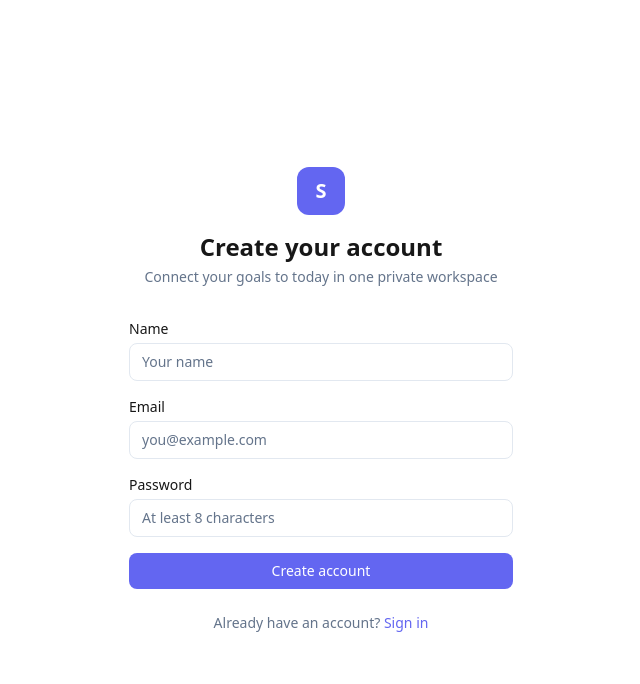
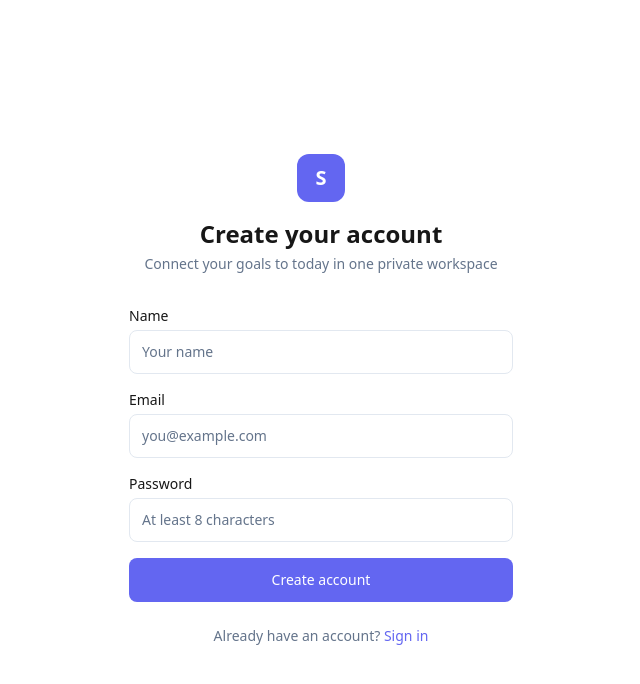
Before and after one commit to camster91/synapse, a Next.js app: page /register in a window 1280 px wide. Shown: the top 684 px of the page, without its empty margins (319-959 px from the left). Built offline with nearby package versions, Linux system fonts and the light colour scheme.

Commit message:
harden authentication journey states

```diff
--- a/src/app/login/page.tsx
+++ b/src/app/login/page.tsx
@@ -10,11 +10,15 @@ export default function LoginPage() {
   const [error, setError] = useState("");
   const [email, setEmail] = useState("");
   const [password, setPassword] = useState("");
+  const [submitting, setSubmitting] = useState(false);
 
   const handleLogin = async (e: React.FormEvent) => {
     e.preventDefault();
+    if (submitting) return;
     setError("");
+    setSubmitting(true);
 
+    try {
       const result = await signIn("credentials", {
         email,
         password,
@@ -24,12 +28,20 @@ export default function LoginPage() {
       if (result?.error) {
         setError(result.error === "CredentialsSignin"
           ? "Invalid email or password"
-        : result.error);
+          : "Sign in is temporarily unavailable. Please try again.");
         return;
       }
 
       if (result?.ok) {
         router.push(postAuthenticationPath());
+        return;
+      }
+
+      setError("Sign in is temporarily unavailable. Please try again.");
+    } catch {
+      setError("Unable to sign in. Check your connection and try again.");
+    } finally {
+      setSubmitting(false);
     }
   };
 
@@ -44,7 +56,7 @@ export default function LoginPage() {
           <p className="text-sm text-muted-foreground mt-1">Sign in to your Synapse account</p>
         </div>
 
-        <form onSubmit={handleLogin} className="space-y-4">
+        <form onSubmit={handleLogin} aria-busy={submitting} className="space-y-4">
           {error && (
             <div role="alert" aria-live="polite" className="p-3 text-sm text-destructive bg-destructive/10 rounded-lg">
               {error}
@@ -63,7 +75,8 @@ export default function LoginPage() {
               onChange={(e) => setEmail(e.target.value)}
               placeholder="you@example.com"
               required
-              className="w-full px-3 py-2 bg-background border border-input rounded-lg text-sm text-foreground placeholder:text-muted-foreground focus:outline-none focus:ring-2 focus:ring-ring"
+              disabled={submitting}
+              className="w-full min-h-11 px-3 py-2 bg-background border border-input rounded-lg text-sm text-foreground placeholder:text-muted-foreground focus:outline-none focus:ring-2 focus:ring-ring disabled:cursor-not-allowed disabled:opacity-60"
             />
           </div>
 
@@ -78,15 +91,17 @@ export default function LoginPage() {
               onChange={(e) => setPassword(e.target.value)}
               placeholder="Enter your password"
               required
-              className="w-full px-3 py-2 bg-background border border-input rounded-lg text-sm text-foreground placeholder:text-muted-foreground focus:outline-none focus:ring-2 focus:ring-ring"
+              disabled={submitting}
+              className="w-full min-h-11 px-3 py-2 bg-background border border-input rounded-lg text-sm text-foreground placeholder:text-muted-foreground focus:outline-none focus:ring-2 focus:ring-ring disabled:cursor-not-allowed disabled:opacity-60"
             />
           </div>
 
           <button
             type="submit"
-            className="w-full px-4 py-2 bg-primary text-primary-foreground rounded-lg text-sm font-medium hover:bg-primary/90 transition-colors"
+            disabled={submitting}
+            className="w-full min-h-11 px-4 py-2 bg-primary text-primary-foreground rounded-lg text-sm font-medium hover:bg-primary/90 transition-colors disabled:cursor-not-allowed disabled:opacity-60"
           >
-            Sign in
+            {submitting ? "Signing in…" : "Sign in"}
           </button>
         </form>
 
--- a/src/app/register/page.tsx
+++ b/src/app/register/page.tsx
@@ -11,10 +11,13 @@ export default function RegisterPage() {
   const [name, setName] = useState("");
   const [email, setEmail] = useState("");
   const [password, setPassword] = useState("");
+  const [submitting, setSubmitting] = useState(false);
 
   const handleSubmit = async (e: React.FormEvent) => {
     e.preventDefault();
+    if (submitting) return;
     setError("");
+    setSubmitting(true);
 
     try {
       const res = await fetch("/api/auth/register", {
@@ -54,6 +57,8 @@ export default function RegisterPage() {
       }
     } catch {
       setError("Something went wrong. Please try again.");
+    } finally {
+      setSubmitting(false);
     }
   };
 
@@ -68,7 +73,7 @@ export default function RegisterPage() {
           <p className="text-sm text-muted-foreground mt-1">Connect your goals to today in one private workspace</p>
         </div>
 
-        <form onSubmit={handleSubmit} className="space-y-4">
+        <form onSubmit={handleSubmit} aria-busy={submitting} className="space-y-4">
           {error && (
             <div role="alert" aria-live="polite" className="p-3 text-sm text-destructive bg-destructive/10 rounded-lg">
               {error}
@@ -86,7 +91,8 @@ export default function RegisterPage() {
               onChange={(e) => setName(e.target.value)}
               placeholder="Your name"
               required
-              className="w-full px-3 py-2 bg-background border border-input rounded-lg text-sm text-foreground placeholder:text-muted-foreground focus:outline-none focus:ring-2 focus:ring-ring"
+              disabled={submitting}
+              className="w-full min-h-11 px-3 py-2 bg-background border border-input rounded-lg text-sm text-foreground placeholder:text-muted-foreground focus:outline-none focus:ring-2 focus:ring-ring disabled:cursor-not-allowed disabled:opacity-60"
             />
           </div>
 
@@ -102,7 +108,8 @@ export default function RegisterPage() {
               onChange={(e) => setEmail(e.target.value)}
               placeholder="you@example.com"
               required
-              className="w-full px-3 py-2 bg-background border border-input rounded-lg text-sm text-foreground placeholder:text-muted-foreground focus:outline-none focus:ring-2 focus:ring-ring"
+              disabled={submitting}
+              className="w-full min-h-11 px-3 py-2 bg-background border border-input rounded-lg text-sm text-foreground placeholder:text-muted-foreground focus:outline-none focus:ring-2 focus:ring-ring disabled:cursor-not-allowed disabled:opacity-60"
             />
           </div>
 
@@ -118,15 +125,17 @@ export default function RegisterPage() {
               placeholder="At least 8 characters"
               required
               minLength={8}
-              className="w-full px-3 py-2 bg-background border border-input rounded-lg text-sm text-foreground placeholder:text-muted-foreground focus:outline-none focus:ring-2 focus:ring-ring"
+              disabled={submitting}
+              className="w-full min-h-11 px-3 py-2 bg-background border border-input rounded-lg text-sm text-foreground placeholder:text-muted-foreground focus:outline-none focus:ring-2 focus:ring-ring disabled:cursor-not-allowed disabled:opacity-60"
             />
           </div>
 
           <button
             type="submit"
-            className="w-full px-4 py-2 bg-primary text-primary-foreground rounded-lg text-sm font-medium hover:bg-primary/90 transition-colors"
+            disabled={submitting}
+            className="w-full min-h-11 px-4 py-2 bg-primary text-primary-foreground rounded-lg text-sm font-medium hover:bg-primary/90 transition-colors disabled:cursor-not-allowed disabled:opacity-60"
           >
-            Create account
+            {submitting ? "Creating account…" : "Create account"}
           </button>
         </form>
 
```
Also changed, not shown: 2 other files (tests, documents, lock files or other folders). Lines whose indentation alone changed are shown as unchanged.
